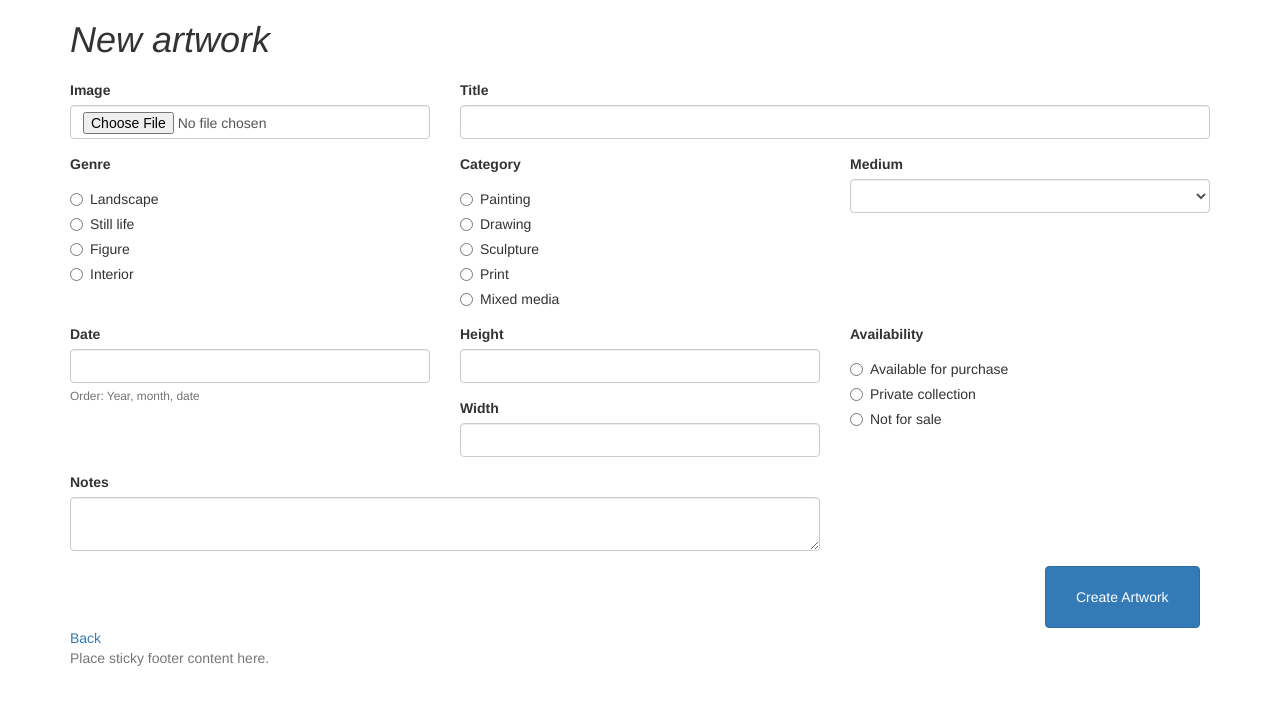
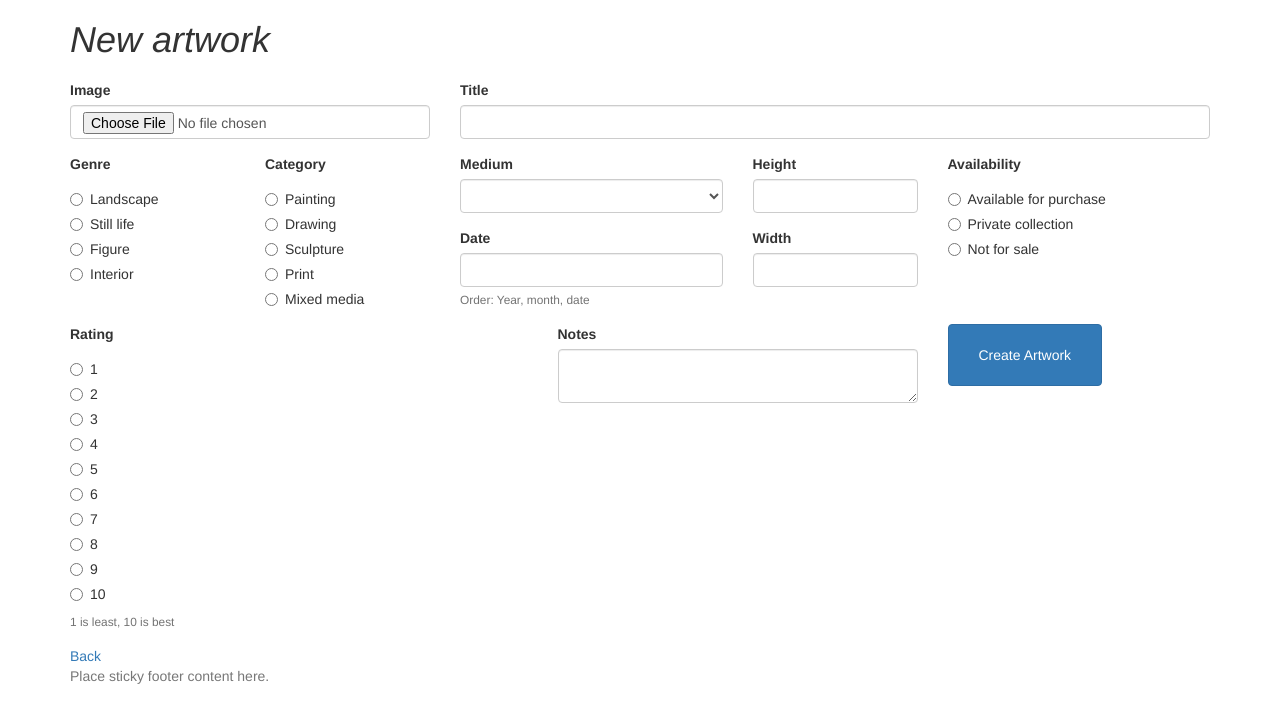
Before and after one commit to Petros-/art_app, a Rails app: template app/views/artworks/new.html.erb in a window 1280 px wide. Shown: the part 52-775 px from the top of the page. Run offline with Rails 7, Linux system fonts and the light colour scheme; the template is opened without the code that fills it, so the values that code supplies are empty; style sheets or scripts are compiled from the project's sources; parts of the project's set-up code (start-up, migrations or seed data) failed here and were passed over; some libraries are stand-ins or nearby versions.

Commit message:
fixed a few routing issues, and removed pretty urls so the routing would work.

```diff
--- a/app/assets/stylesheets/bootstrap_and_customization.css.scss
+++ b/app/assets/stylesheets/bootstrap_and_customization.css.scss
@@ -20,7 +20,6 @@ h1, h3 { margin:4px 0px 24px 0px !important; }
 .brand-text {font-family: 'Alegreya'; font-weight: 700; text-transform: uppercase; letter-spacing: 2px; color: $brand-primary !important;}
 .field-label { margin-bottom: -6px; text-transform: uppercase; letter-spacing: 3px; font-size: $font-size-base * .75 !important;}
 .navbar {background:transparent !important;}
-
-
+.fixed-prev-next {position: fixed; bottom:40px; right:40px;}
 
 @import 'bootstrap';
--- a/app/controllers/artworks_controller.rb
+++ b/app/controllers/artworks_controller.rb
@@ -46,7 +46,7 @@ class ArtworksController < ApplicationController
   def update
     respond_to do |format|
       if @artwork.update(artwork_params)
-        format.html { redirect_to @artworks, notice: 'Artwork was successfully updated.' }
+        format.html { redirect_to @artwork, notice: 'Artwork was successfully updated.' }
         format.json { render :show, status: :ok, location: @artwork }
       else
         format.html { render :edit }
@@ -60,7 +60,7 @@ class ArtworksController < ApplicationController
   def destroy
     @artwork.destroy
     respond_to do |format|
-      format.html { redirect_to artworks_url, notice: 'Artwork was successfully destroyed.' }
+      format.html { redirect_to @artwork, notice: 'Artwork was successfully destroyed.' }
       format.json { head :no_content }
     end
   end
@@ -73,6 +73,6 @@ class ArtworksController < ApplicationController
 
     # Never trust parameters from the scary internet, only allow the white list through.
     def artwork_params
-      params.require(:artwork).permit(:title, :image, :genre, :category, :medium, :slug, :availability, :date, :height, :width)
+      params.require(:artwork).permit(:title, :category, :image, :genre, :medium, :slug, :availability, :date, :height, :width)
     end
 end
--- a/app/models/artwork.rb
+++ b/app/models/artwork.rb
@@ -2,15 +2,17 @@ class Artwork < ActiveRecord::Base
 
 	has_attached_file :image, :styles => { :medium => "300x300>", :thumb => "100x100>" }, :default_url => "/images/:style/missing.png"
   validates_attachment_content_type :image, :content_type => /\Aimage\/.*\Z/
+  #validates_presence_of :name, :category #to ensure that page titles have both of these
 
   extend FriendlyId
   friendly_id :slug_candidates, use: [:slugged, :history]
   def slug_candidates
     [
       :title,
-      [:title, :genre],
-      [:title, :genre, :category],
-      [:title, :genre, :category, :medium]
+      [:title, :date],
+      [:title, :date, :genre],
+      [:title, :date, :genre, :category],
+      [:title, :date, :genre, :category, :medium]
     ]
   end
 
--- a/app/views/artworks/_form.html.erb
+++ b/app/views/artworks/_form.html.erb
@@ -20,72 +20,39 @@
   </div>
 
   <div class="row">
-    <div class="col-md-4">
+    <div class="col-md-2">
       <%= f.input :genre, :collection => ['Landscape', 'Still life', 'Figure', 'Interior'], :include_blank => false, :as => :radio_buttons %>
     </div>
 
-    <div class="col-md-4">
+    <div class="col-md-2">
       <%= f.input :category, :collection => ['Painting', 'Drawing', 'Sculpture', 'Print', 'Mixed media'], :include_blank => false, :as => :radio_buttons %>
     </div>
 
-    <div class="col-md-4">
+    <div class="col-md-3">
       <%= f.input :medium, :collection => ['Oil on paper', 'Oil on canvas', 'Oil on canvas mounted on panel', 'Watercolor', 'Ink wash', 'Charcoal', 'Graphite', 'Oil pastel'] %>
-    </div>
-  </div>
-
-  <div class="row">
-    <div class="col-md-4">
       <%= f.input :date, :include_blank => true, as: :string, start_year: Time.now.year - 100, end_year: Time.now.year, order: [ :year, :month, :day,], hint: 'Order: Year, month, date' %>
     </div>
-    <div class="col-md-4">
+    <div class="col-md-2">
       <%= f.input :height %>
       <%= f.input :width %>
     </div>
-    <div class="col-md-4">
+    <div class="col-md-3">
       <%= f.input :availability, :collection => ['Available for purchase','Private collection','Not for sale'],  :as => :radio_buttons %>
     </div>
   </div>
 
   <div class="row">
-    <div class="col-md-8">
+    <div class="col-md-5">
+      <%= f.input :rating, :collection => 1..10, :as => :radio_buttons, hint: '1 is least, 10 is best', item_wrapper_class: 'inline' %>
+    </div>
+
+    <div class="col-md-4">
       <%= f.input :notes %>
     </div>
-  </div>
 
-  <div class="row">
-    <div class="col-md-2 col-md-offset-10">
+    <div class="col-md-3">
       <%= f.button :submit, class: "btn btn-primary" %>
     </div>
   </div>
 
-
-<!--
-  <div class="form-group">
-    <%= f.label :image %><br>
-    <%= f.file_field :image %>
-  </div>
-
-  <div class="form-group">
-    <%= f.label :title %><br>
-    <%= f.text_field :title %>
-  </div>
-
-  <div class="form-group">
-    <%= f.label :genre %><br>
-    <%= f.select :genre, ['Landscape', 'Still life', 'Figure', 'Interior'] %>
-  </div>
-
-  <div class="form-group">
-    <%= f.label :category %><br>
-    <%= f.select :category, ['Painting', 'Drawing', 'Sculpture', 'Print', 'Mixed media'] %>
-  </div>
-
-  <div class="form-group">
-    <%= f.label :medium %><br>
-    <%= f.select :medium, ['Oil on paper', 'Oil on canvas', 'Oil on canvas mounted on panel', 'Watercolor', 'Ink wash', 'Charcoal', 'Graphite'] %>
-  </div>
-
-  <div class="actions">
-    <%= f.submit %>
-  </div> -->
 <% end %>
--- a/app/views/layouts/_footer.html.erb
+++ b/app/views/layouts/_footer.html.erb
@@ -1,12 +1,6 @@
 <footer class="footer">
   <div class="container">
     <p class="text-muted">Place sticky footer content here.</p>
-
-    <!-- Trying to see about putting the next/prev links in the footer.
-    <div class="btn-group" role="group" aria-label="...">
-		  <%= link_to "Previous",  @artwork.previous, :class => "btn btn-default" if @artwork.previous.present? %>
-		  <%= link_to "Next", @artwork.next, :class => "btn btn-default" if @artwork.next.present? %>
-		</div> -->
  	</div>
 
 </footer>
--- a/config/routes.rb
+++ b/config/routes.rb
@@ -1,14 +1,12 @@
 Rails.application.routes.draw do
-  root "pages#home"
 
-  get "artworks" => "artworks#index"
+  # get "artworks" => "artworks#index"
   # post "artworks" => "artworks#index"
 
-  resources :artworks, path: ''
-
+  root to: "pages#home"
   get "about" => "pages#about"
 
-
+  resources :artworks
 
   # The priority is based upon order of creation: first created -> highest priority.
   # See how all your routes lay out with "rake routes".
--- /dev/null
+++ b/db/migrate/20150126142601_add_rating_to_artworks.rb
@@ -0,0 +1,5 @@
+class AddRatingToArtworks < ActiveRecord::Migration
+  def change
+    add_column :artworks, :rating, :integer
+  end
+end
```
Also changed, not shown: app/views/artworks/show.html.erb (+5 -4 lines), db/schema.rb.
